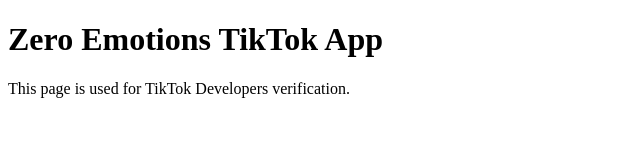
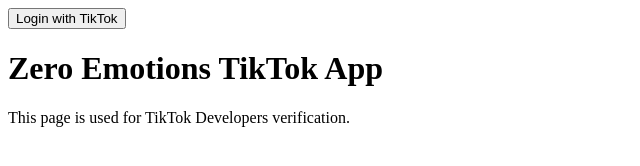
Before and after one commit to dimazag78-cmyk/zero-emotions, a plain HTML site: page index.html in a window 1280 px wide. Shown: the whole page, without its empty margins (0-640 px from the left). Drawn offline with Linux system fonts and the light colour scheme.

Commit message:
Update index.html

```diff
--- a/index.html
+++ b/index.html
@@ -6,6 +6,9 @@
         content="tiktok-developers-site-verification=EtgQ6PQBHoAhyFxlGQ2Quv4I8dUoRQif">
   <title>Zero Emotions App</title>
 </head>
+<button onclick="location.href='https://www.tiktok.com/v2/auth/authorize/?client_key=ТВОЙ_CLIENT_KEY&response_type=code&scope=user.info.basic,video.upload&redirect_uri=https://dimazag78-cmyk.github.io/zero-emotions/callback.html'">
+Login with TikTok
+</button>
 <body>
   <h1>Zero Emotions TikTok App</h1>
   <p>This page is used for TikTok Developers verification.</p>
```
